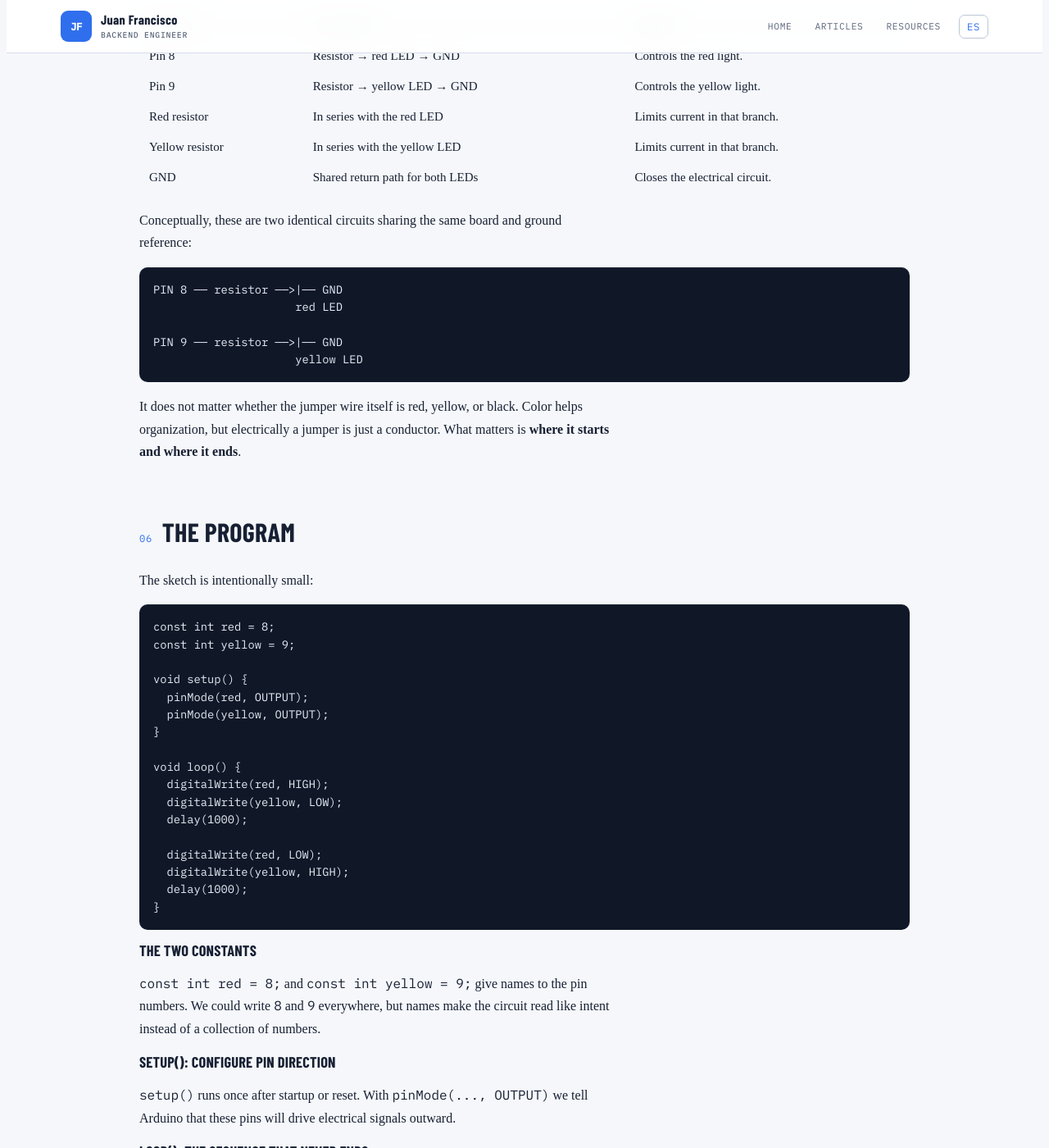
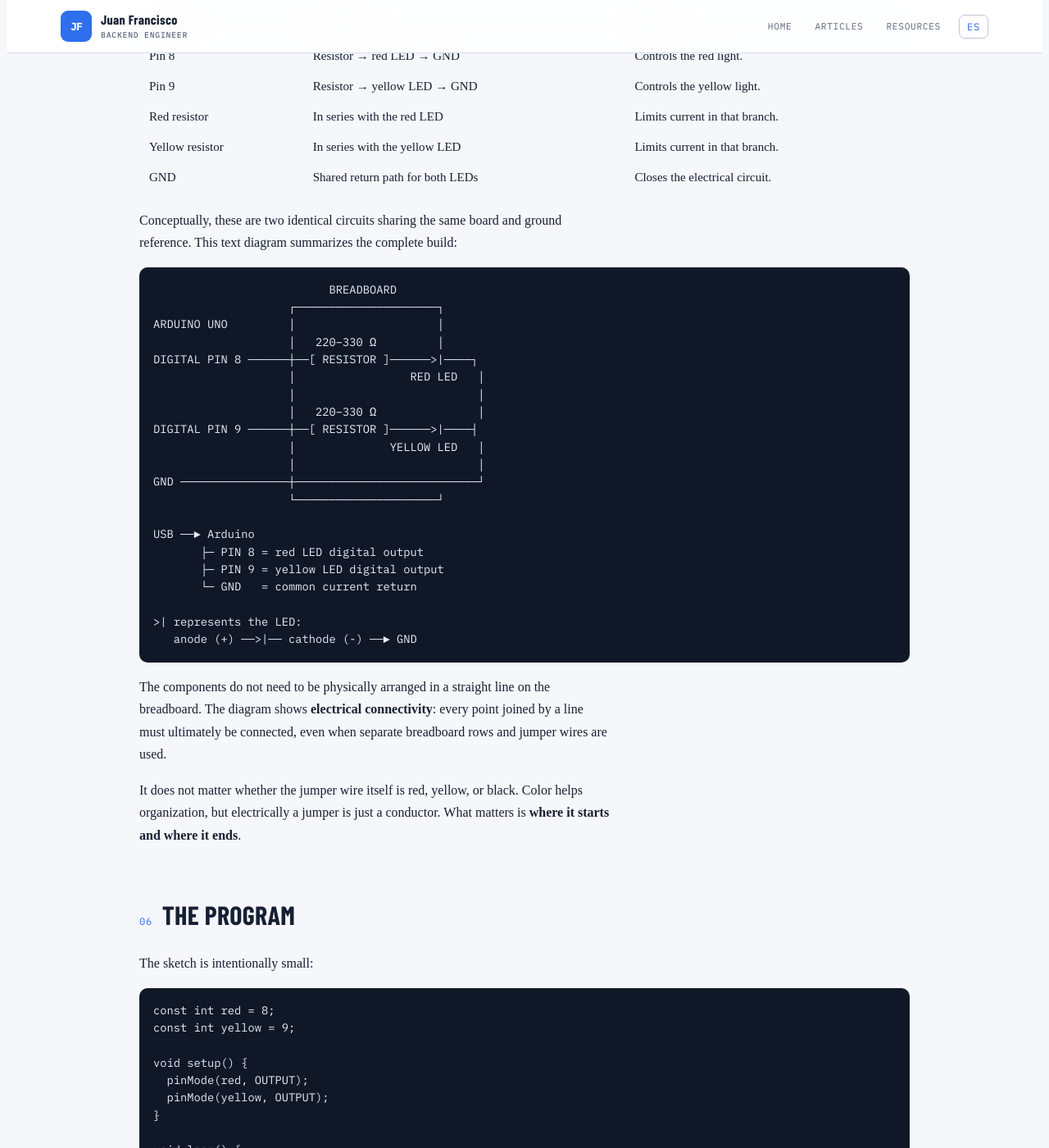
Before and after one commit to juanfranciscofernandezherreros/juanfranciscofernandezherreros.github.io, a Jekyll site: the page built from _posts/2026-09-19-arduino-semaforo-dos-leds.html, in a window 1280 px wide and 1400 px high, scrolled down 4246 px. Shown: the whole window at 82% size. Built offline with Jekyll 4.4.1, drawn with Linux system fonts in a browser that asks for light colours.

Commit message:
docs: add detailed text wiring diagram to Arduino traffic light (EN)

```diff
--- a/_posts/2026-09-19-arduino-semaforo-dos-leds.html
+++ b/_posts/2026-09-19-arduino-semaforo-dos-leds.html
@@ -127,12 +127,29 @@ I ≈ 0.0136 A = 13.6 mA</pre>
 </tbody>
 </table>
 
-<p>Conceptually, these are two identical circuits sharing the same board and ground reference:</p>
-<pre>PIN 8 ── resistor ──>|── GND
-                     red LED
+<p>Conceptually, these are two identical circuits sharing the same board and ground reference. This text diagram summarizes the complete build:</p>
+<pre>                          BREADBOARD
+                    ┌─────────────────────┐
+ARDUINO UNO         │                     │
+                    │   220–330 Ω         │
+DIGITAL PIN 8 ──────┼──[ RESISTOR ]──────>|────┐
+                    │                 RED LED   │
+                    │                           │
+                    │   220–330 Ω               │
+DIGITAL PIN 9 ──────┼──[ RESISTOR ]──────>|────┤
+                    │              YELLOW LED   │
+                    │                           │
+GND ────────────────┼───────────────────────────┘
+                    └─────────────────────┘
 
-PIN 9 ── resistor ──>|── GND
-                     yellow LED</pre>
+USB ──► Arduino
+       ├─ PIN 8 = red LED digital output
+       ├─ PIN 9 = yellow LED digital output
+       └─ GND   = common current return
+
+>| represents the LED:
+   anode (+) ──>|── cathode (-) ──► GND</pre>
+<p>The components do not need to be physically arranged in a straight line on the breadboard. The diagram shows <strong>electrical connectivity</strong>: every point joined by a line must ultimately be connected, even when separate breadboard rows and jumper wires are used.</p>
 
 <p>It does not matter whether the jumper wire itself is red, yellow, or black. Color helps organization, but electrically a jumper is just a conductor. What matters is <strong>where it starts and where it ends</strong>.</p>
 </section>
```
